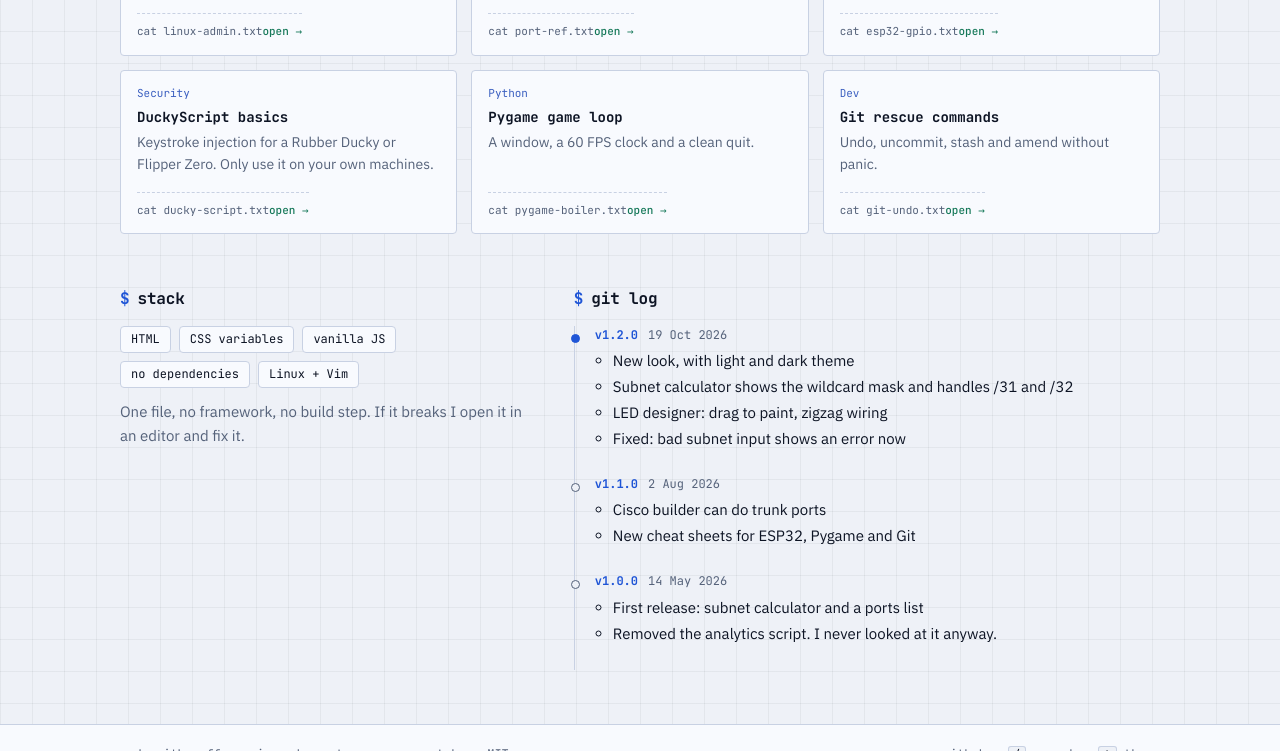
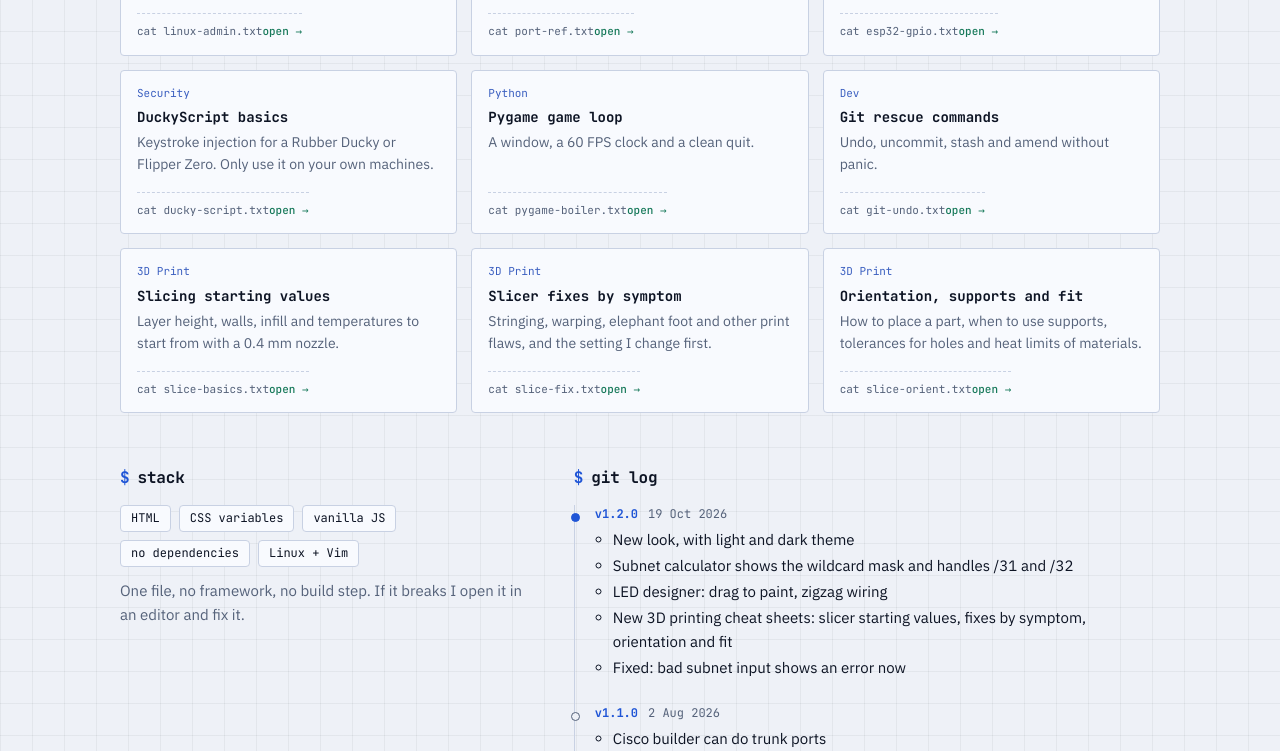
Before and after one commit to FelixDerLetz/ithub, a plain HTML site: page index.html in a window 1280 px wide. Shown: the part 2049-2800 px from the top of the page. Drawn offline with Linux system fonts and the light colour scheme.

Commit message:
Add files via upload

```diff
--- a/index.html
+++ b/index.html
@@ -262,7 +262,7 @@ dialog[open] { display: flex; flex-direction: column; }
       <a href="#changelog">changelog</a>
     </nav>
     <div class="spacer"></div>
-    <a class="link-btn" href="https://github.com" target="_blank" rel="noopener">★ star on github</a>
+    <a class="link-btn" href="https://github.com/FelixDerLetz" target="_blank" rel="noopener">github ↗</a>
     <a class="link-btn tea" href="https://buymeacoffee.com/felixderletzte" target="_blank" rel="noopener">☕ <span>buy me an iced tea</span></a>
     <button class="link-btn" type="button" id="themeBtn" aria-label="Switch theme" title="Switch theme (t)">theme</button>
   </div>
@@ -363,6 +363,7 @@ dialog[open] { display: flex; flex-direction: column; }
               <li>New look, with light and dark theme</li>
               <li>Subnet calculator shows the wildcard mask and handles /31 and /32</li>
               <li>LED designer: drag to paint, zigzag wiring</li>
+              <li>New 3D printing cheat sheets: slicer starting values, fixes by symptom, orientation and fit</li>
               <li>Fixed: bad subnet input shows an error now</li>
             </ul>
           </li>
@@ -383,7 +384,7 @@ dialog[open] { display: flex; flex-direction: column; }
 <footer>
   <div class="foot-in">
     <span>made with coffee, vim and way too many open tabs · MIT</span>
-    <span><a href="https://github.com" target="_blank" rel="noopener">source on github</a> · <kbd>/</kbd> search · <kbd>t</kbd> theme</span>
+    <span><a href="https://github.com/FelixDerLetz" target="_blank" rel="noopener">my github</a> · <kbd>/</kbd> search · <kbd>t</kbd> theme</span>
   </div>
 </footer>
 
@@ -416,9 +417,15 @@ dialog[open] { display: flex; flex-direction: column; }
     { id: "pygame-boiler", title: "Pygame game loop", cat: "Python", desc: "A window, a 60 FPS clock and a clean quit.",
       code: "import pygame\nimport sys\n\npygame.init()\nWIDTH, HEIGHT = 800, 600\nscreen = pygame.display.set_mode((WIDTH, HEIGHT))\nclock = pygame.time.Clock()\n\nwhile True:\n    for event in pygame.event.get():\n        if event.type == pygame.QUIT:\n            pygame.quit()\n            sys.exit()\n\n    screen.fill((13, 17, 23))\n    pygame.display.flip()\n    clock.tick(60)" },
     { id: "git-undo", title: "Git rescue commands", cat: "Dev", desc: "Undo, uncommit, stash and amend without panic.",
-      code: "# Undo last commit, keep changes staged\ngit reset --soft HEAD~1\n\n# Throw away all local changes (no undo!)\ngit reset --hard HEAD\n\n# Park unfinished work\ngit stash push -m \"wip feature\"\ngit stash pop\n\n# Fix the last commit message\ngit commit --amend -m \"New clean message\"" }
+      code: "# Undo last commit, keep changes staged\ngit reset --soft HEAD~1\n\n# Throw away all local changes (no undo!)\ngit reset --hard HEAD\n\n# Park unfinished work\ngit stash push -m \"wip feature\"\ngit stash pop\n\n# Fix the last commit message\ngit commit --amend -m \"New clean message\"" },
+    { id: "slice-basics", title: "Slicing starting values", cat: "3D Print", desc: "Layer height, walls, infill and temperatures to start from with a 0.4 mm nozzle.",
+      code: "# Starting points for a 0.4 mm nozzle (tune per printer)\nLayer height   0.2 mm   (0.12 = detail, 0.28 = fast draft)\nRule of thumb  25-75% of the nozzle diameter\nLine width     0.4-0.45 mm\nWalls          3        (2 = looks only, 4+ = strong)\nTop / bottom   5 / 4 layers at 0.2 mm\nInfill         15% gyroid for display parts\n               30-50% for parts under load\nFirst layer    0.2-0.3 mm, 20-30 mm/s\nSpeeds         outer wall 40-60, infill 80-150 mm/s\n\n# Temperatures (check the spool label first)\nPLA    nozzle 195-220  bed 50-60\nPETG   nozzle 230-250  bed 70-85\nASA    nozzle 240-260  bed 95-110  (enclosure, ventilate)\nTPU    nozzle 220-235  bed 30-60   (slow, 20-30 mm/s)" },
+    { id: "slice-fix", title: "Slicer fixes by symptom", cat: "3D Print", desc: "Stringing, warping, elephant foot and other print flaws, and the setting I change first.",
+      code: "# Symptom -> what I try first\nStringing        nozzle -5 to -10 C, dry the filament,\n                 retraction 0.5-1 mm direct / 4-6 mm bowden\nWarping          hotter bed, brim, no drafts, clean the plate,\n                 enclosure for ABS/ASA\nElephant foot    bed -5 C, first layer horizontal expansion -0.1 to -0.2 mm\nGaps in top      more top layers, more infill, check flow\nUnder-extrusion  nozzle +5 C, print slower, calibrate flow, check for clogs\nRinging          lower acceleration, check belts\nBad overhangs    fan 100% (PLA), slower, add supports above ~50 deg\nBlobs at seam    tune pressure/linear advance, move the seam" },
+    { id: "slice-orient", title: "Orientation, supports and fit", cat: "3D Print", desc: "How to place a part, when to use supports, tolerances for holes and heat limits of materials.",
+      code: "# Orientation\nLayers are the weak axis, so loads should not pull layers apart.\nPut the biggest flat face on the bed.\nTurn parts so overhangs stay under about 45 deg.\n\n# Supports\nTree supports for organic shapes, normal ones for flat bridges.\nZ gap of 1 layer (0.2 mm) for easy removal.\nBrim 5-8 mm for tall, thin or warp-prone parts.\n\n# Seams\nHide the seam in a corner or on the back side.\n\n# Fit\nHoles print 0.1-0.2 mm too small.\nClearance for moving parts 0.2-0.3 mm, press fits about 0.1 mm.\n\n# Heat\nPLA softens around 55-60 C. Use PETG (about 70-80 C)\nor ASA/ABS (about 90-100 C) for parts in a hot car or near a heater." }
   ];
-  var cats = ["All", "Tools", "Linux", "Networking", "Hardware", "Security", "Python", "Dev"];
+  var cats = ["All", "Tools", "Linux", "Networking", "Hardware", "3D Print", "Security", "Python", "Dev"];
   var active = "All";
 
   /* toast + copy */
```
